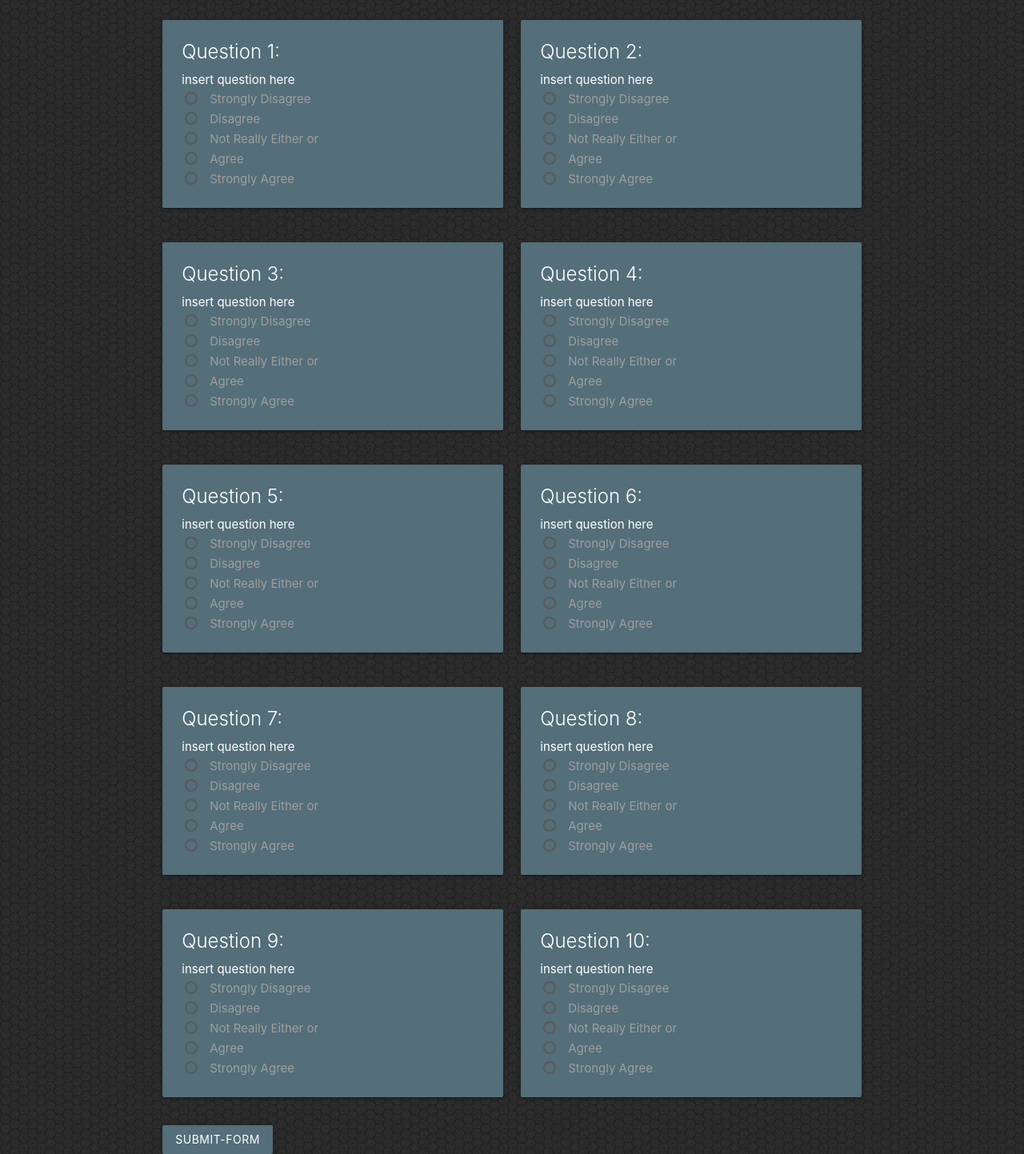
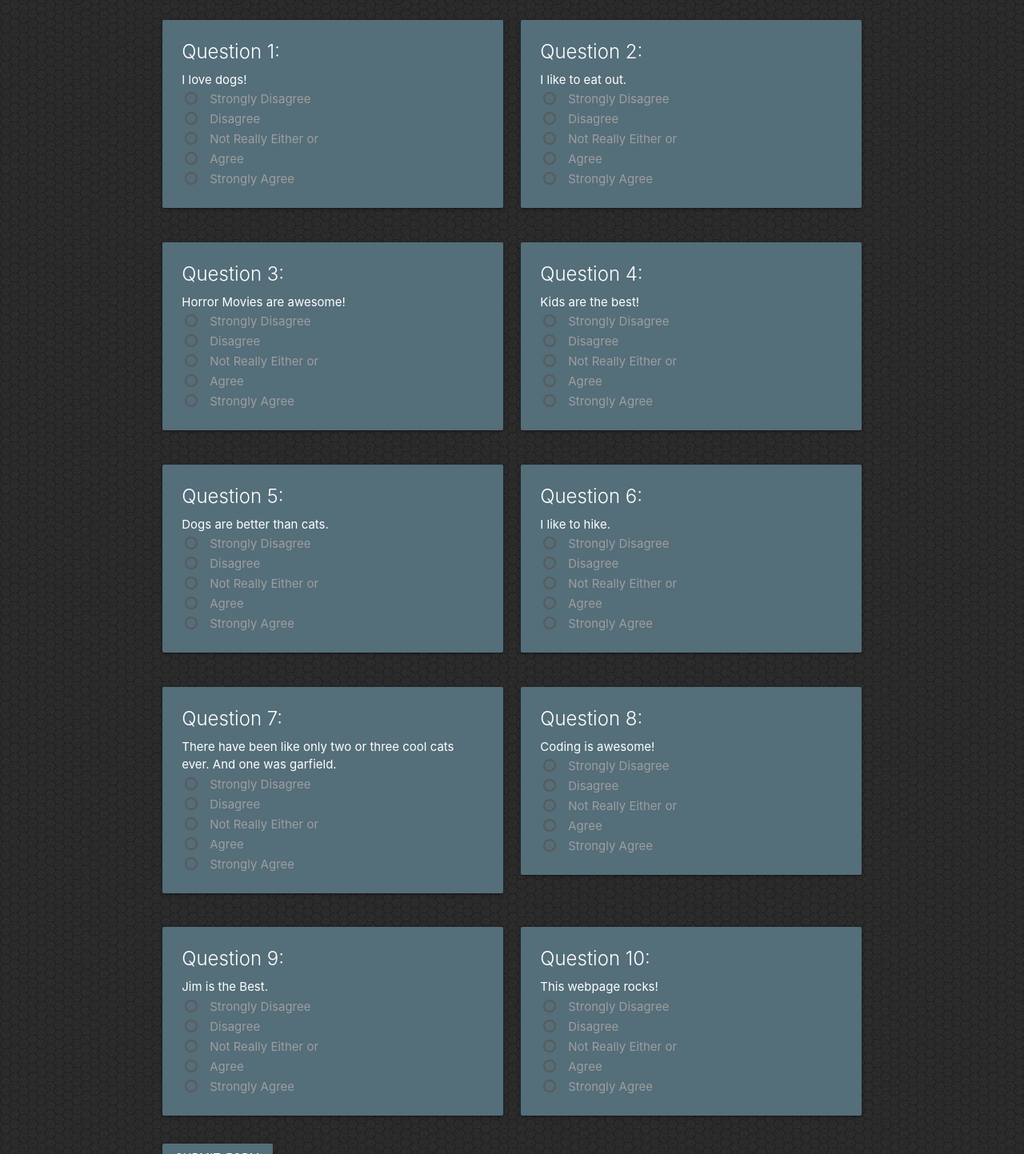
Before and after one commit to JimTatarakis/FriendFinder, a plain HTML site: page app/public/survey.html in a window 1280 px wide. Shown: the part 577-2020 px from the top of the page at 80% size. Drawn offline with nearby package versions, Linux system fonts and the light colour scheme.

Commit message:
new repo

```diff
--- a/app/public/assets/main.js
+++ b/app/public/assets/main.js
@@ -1,14 +1,5 @@
 // auto inits all materialize javascripts
 M.AutoInit();
-
-// home btn linking to survey
-$("#survey-btn").on("submit", function(){
-  event.preventDefault();
-
-  $.ajax("/survey", {
-    type: "GET",
-  });
-});
 
 $("#modal-btn").on("submit", function (event) {
   // Make sure to preventDefault on a submit event.
--- a/app/public/survey.html
+++ b/app/public/survey.html
@@ -78,7 +78,7 @@
                         <span class="card-title">Question 1:</span>
                         <!-- Question 1 -->
                         <p>
-                            <span>insert question here</span>
+                            <span>I love dogs!</span>
                         </p>
                         <!-- Answer List 1 -->
                         <p>
@@ -120,7 +120,7 @@
                         <span class="card-title">Question 2:</span>
                         <!-- Question 2 -->
                         <p>
-                            <span>insert question here</span>
+                            <span>I like to eat out.</span>
                         </p>
                         <!-- Answer List 2 -->
                         <p>
@@ -164,7 +164,7 @@
                         <span class="card-title">Question 3:</span>
                         <!-- Question 3 -->
                         <p>
-                            <span>insert question here</span>
+                            <span>Horror Movies are awesome!</span>
                         </p>
                         <!-- Answer List 3 -->
                         <p>
@@ -206,7 +206,7 @@
                         <span class="card-title">Question 4:</span>
                         <!-- Question 4 -->
                         <p>
-                            <span>insert question here</span>
+                            <span>Kids are the best!</span>
                         </p>
                         <!-- Answer List 4 -->
                         <p>
@@ -250,7 +250,7 @@
                         <span class="card-title">Question 5:</span>
                         <!-- Question 5 -->
                         <p>
-                            <span>insert question here</span>
+                            <span>Dogs are better than cats.</span>
                         </p>
                         <!-- Answer List 5 -->
                         <p>
@@ -292,7 +292,7 @@
                         <span class="card-title">Question 6:</span>
                         <!-- Question 6 -->
                         <p>
-                            <span>insert question here</span>
+                            <span>I like to hike.</span>
                         </p>
                         <!-- Answer List 6 -->
                         <p>
@@ -336,7 +336,7 @@
                         <span class="card-title">Question 7:</span>
                         <!-- Question 7 -->
                         <p>
-                            <span>insert question here</span>
+                            <span>There have been like only two or three cool cats ever. And one was garfield.</span>
                         </p>
                         <!-- Answer List 7 -->
                         <p>
@@ -378,7 +378,7 @@
                         <span class="card-title">Question 8:</span>
                         <!-- Question 8 -->
                         <p>
-                            <span>insert question here</span>
+                            <span>Coding is awesome!</span>
                         </p>
                         <!-- Answer List 8 -->
                         <p>
@@ -422,7 +422,7 @@
                         <span class="card-title">Question 9:</span>
                         <!-- Question 9 -->
                         <p>
-                            <span>insert question here</span>
+                            <span>Jim is the Best.</span>
                         </p>
                         <!-- Answer List 9 -->
                         <p>
@@ -464,7 +464,7 @@
                         <span class="card-title">Question 10:</span>
                         <!-- Question 10 -->
                         <p>
-                            <span>insert question here</span>
+                            <span>This webpage rocks!</span>
                         </p>
                         <!-- Answer List 10 -->
                         <p>
@@ -528,7 +528,7 @@
                         </div>
                     </div>
                     <div class="modal-footer blue-grey darken-1 white-text">
-                        <a href="#!" class="modal-close waves-effect waves-green white btn-flat">Close</a>
+                        <a href="/" class="modal-close waves-effect waves-green white btn-flat">Close</a>
                     </div>
                 </div>
             </div>
```
Also changed, not shown: app/public/home.html (+1 -1 lines), app/routing/apiRoutes.js (+5 -15 lines), app/public/images/home-page.png (added), app/public/images/survey-page.png (added).
